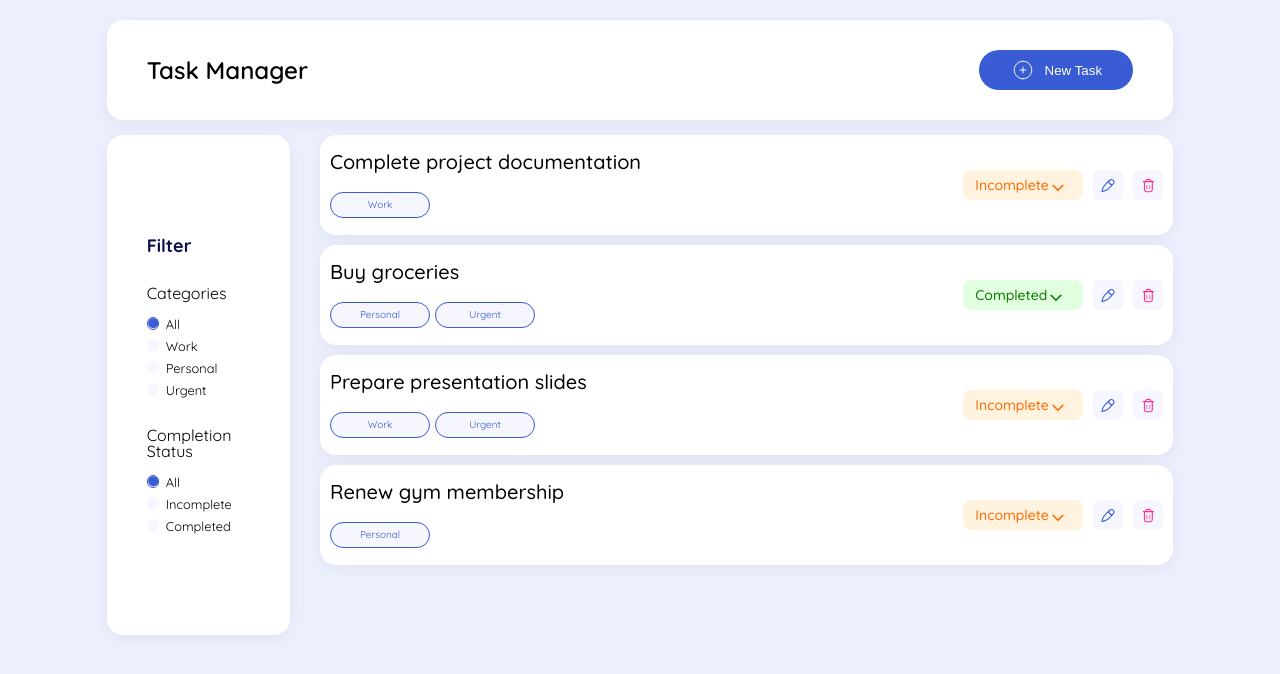
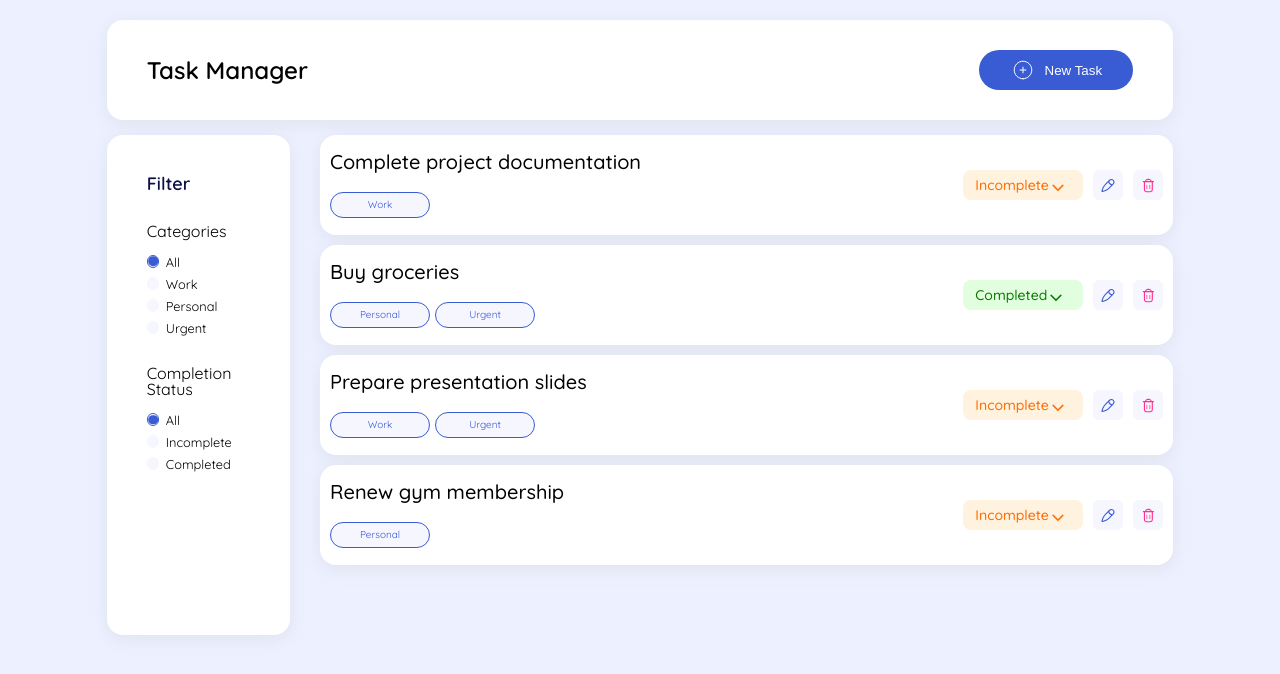
Before and after one commit to bayanghaben/task-manager, a React (Create React App) app: page / in a window 1280 px wide. Shown: the top 674 px of the page. Built offline with nearby package versions, Linux system fonts and the light colour scheme.

Commit message:
adjust filter style

```diff
--- a/src/components/TaskManager/TaskFilter/style.module.css
+++ b/src/components/TaskManager/TaskFilter/style.module.css
@@ -3,7 +3,6 @@
   background-color: #fff;
   border-radius: 16px;
   display: flex;
-  justify-content: center;
   flex-direction: column;
   padding: 40px;
   gap: 30px;
@@ -15,5 +14,5 @@
 .filter h5 {
   color: #0c1049;
   font-size: 18px;
-  font-weight: 700;
+  font-weight: 600;
 }
```
